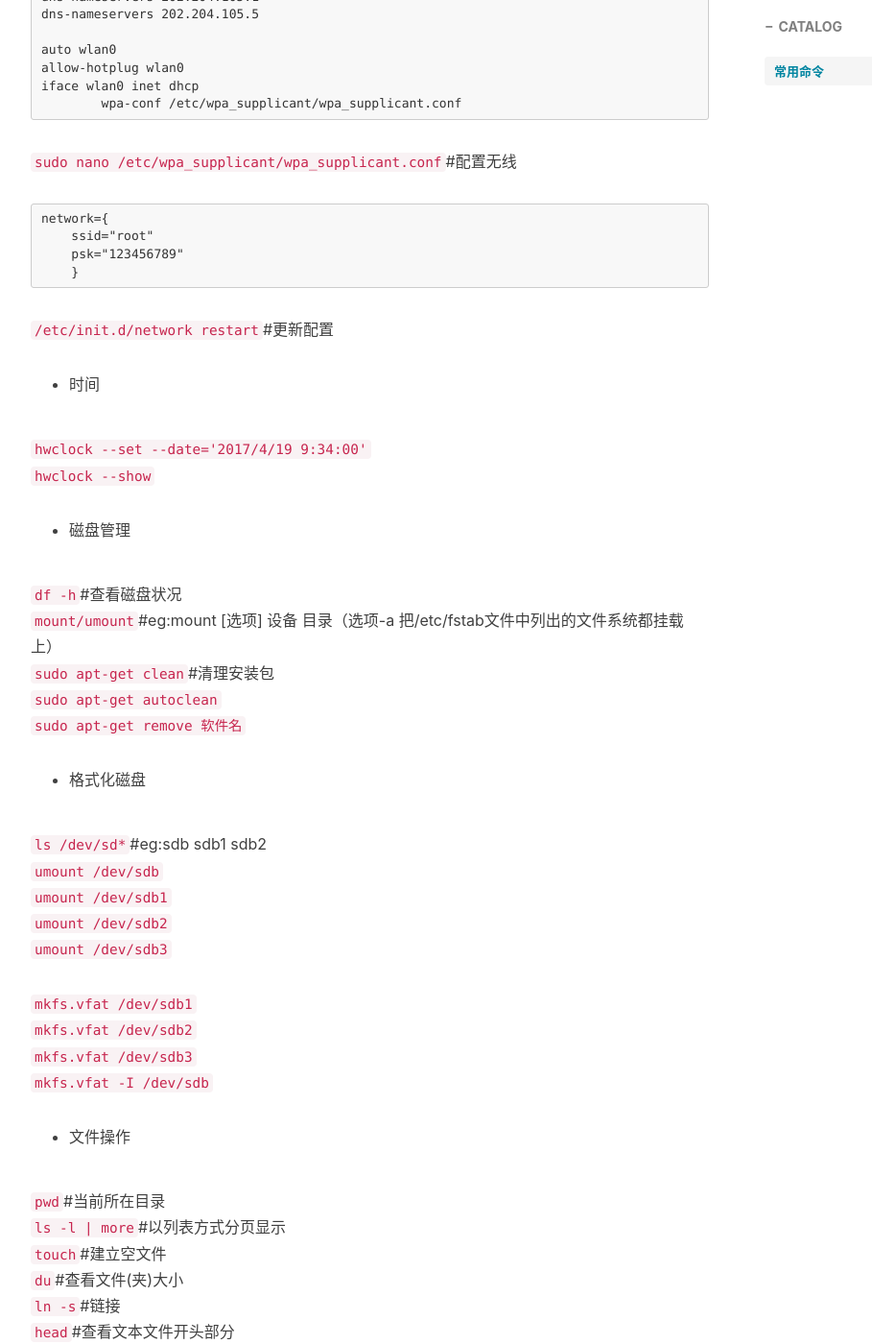
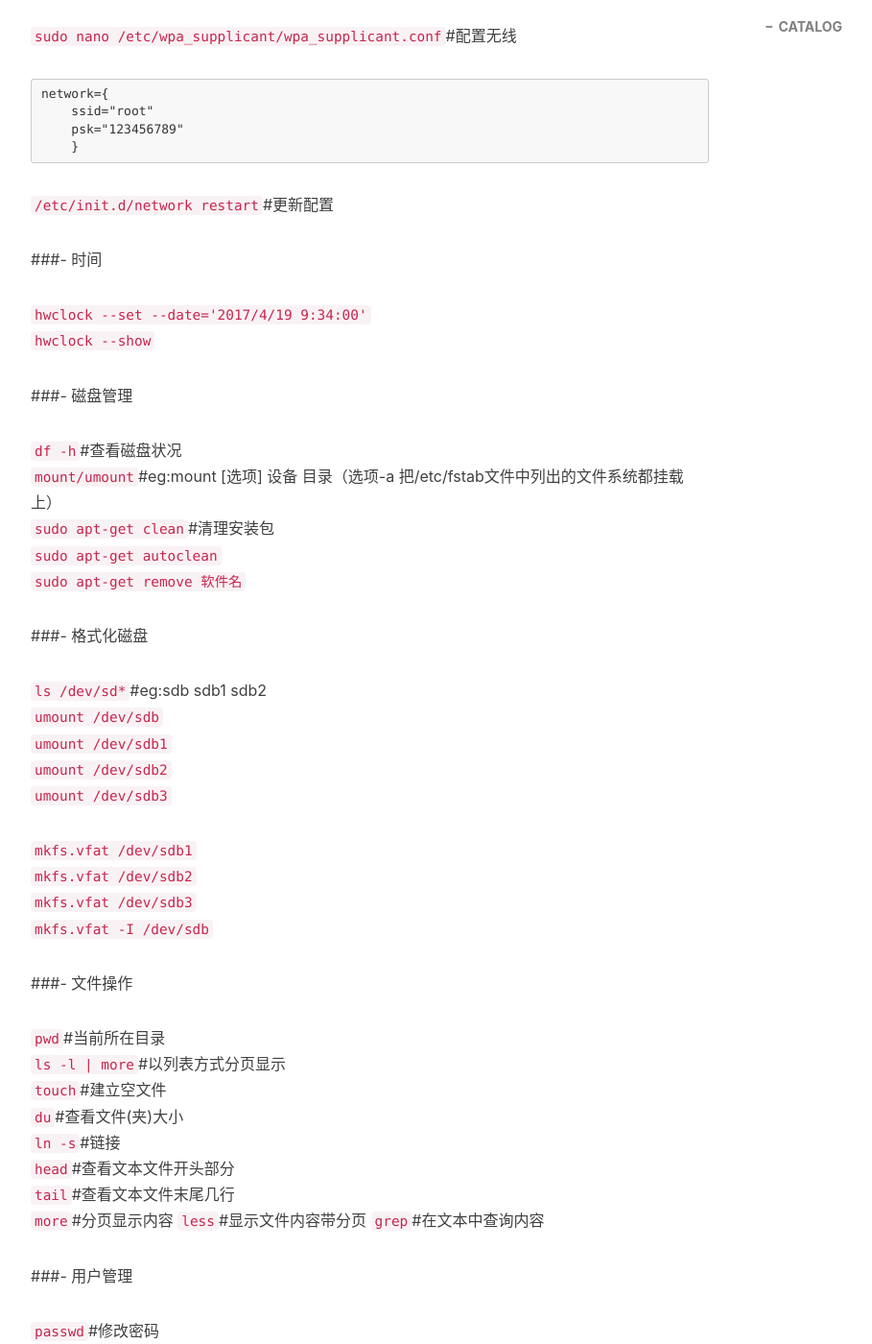
Before and after one commit to Lmonologue/baymax.github.io, a Jekyll site: the page built from _posts/2017-05-04-linux常用命令.md, in a window 1280 px wide and 1400 px high, scrolled down 1451 px. Shown: the whole window at 96% size, without its empty margins (233-1142 px from the left). Built offline with Jekyll 4.4.1, drawn with Linux system fonts in a browser that asks for light colours; nearby versions of some CDN libraries; comment, search, counter and statistics services are not loaded; some of the changed text lies outside the part shown.

Commit message:
Update 2017-05-04-linux常用命令.md

```diff
--- a/_posts/2017-05-04-linux常用命令.md
+++ b/_posts/2017-05-04-linux常用命令.md
@@ -12,9 +12,7 @@ tags:
 
 根据平时习惯，这里列举部分常用命令
 
-## 常用命令
-
-- 串口操作
+###- 串口操作
 
 `lsmod|grep usbserial`#确认系统是否支持
 `dmesg|grep ttyUSB`#查看串口设备
@@ -23,12 +21,12 @@ tags:
 `sudo vim /etc/udev/rules.d/70-ttyusb.rules`#设置串口权限
 `KERNEL=="ttyAMA[0-9]*",MODE="0666"`
 
-- 远程
+###- 远程
 
 `sudo apt-get install xrdp`
 `sudo apt-get install vnc4server tightvncserver`
 
-- 网络
+###- 网络
 
 ` sudo nano /etc/network/interfaces`#配置无线&有线
 
@@ -65,12 +63,12 @@ network={
 
 `/etc/init.d/network restart`#更新配置
 
-- 时间
+###- 时间
 
 `hwclock --set --date='2017/4/19 9:34:00'`
 `hwclock --show`
 
-- 磁盘管理
+###- 磁盘管理
 
 `df -h`#查看磁盘状况
 `mount/umount`#eg:mount [选项] 设备 目录（选项-a 把/etc/fstab文件中列出的文件系统都挂载上）
@@ -78,7 +76,7 @@ network={
 `sudo apt-get autoclean`
 `sudo apt-get remove 软件名`
 
-- 格式化磁盘
+###- 格式化磁盘
 
 `ls /dev/sd*`#eg:sdb sdb1 sdb2
 `umount /dev/sdb`
@@ -91,7 +89,7 @@ network={
 `mkfs.vfat /dev/sdb3`
 `mkfs.vfat -I /dev/sdb`
 
-- 文件操作
+###- 文件操作
 
 `pwd`#当前所在目录
 `ls -l | more`#以列表方式分页显示
@@ -105,7 +103,7 @@ network={
 `grep`#在文本中查询内容
 
 
-- 用户管理
+###- 用户管理
 
 `passwd`#修改密码
 `passwd root`#修改root密码
@@ -118,14 +116,14 @@ network={
 `chmod 777 用户名`#修改目录权限
 `chown [用户:组] 文件`#更改文件所有的组或用户
 
-- 搜索命令
+###- 搜索命令
 
 `find / -name xxx`#从根目录开始查找名为xxx的文件(/代表根目录)
 `find / -amin -10`# 10分钟内存取过的文件或目录
 `find / -atime -10`# 10小时内存取过的文件或目录
 `find / -size +10k`#查找大于10K的文件
 
-- 通配符
+###- 通配符
 
 `*`#代表多个字母或数字
 `[]`#代表范围内多个字母或数字,eg:ls [1-3].py
```
